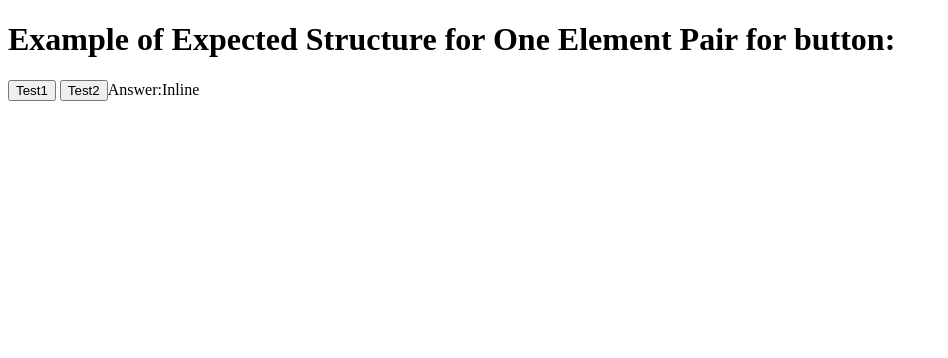
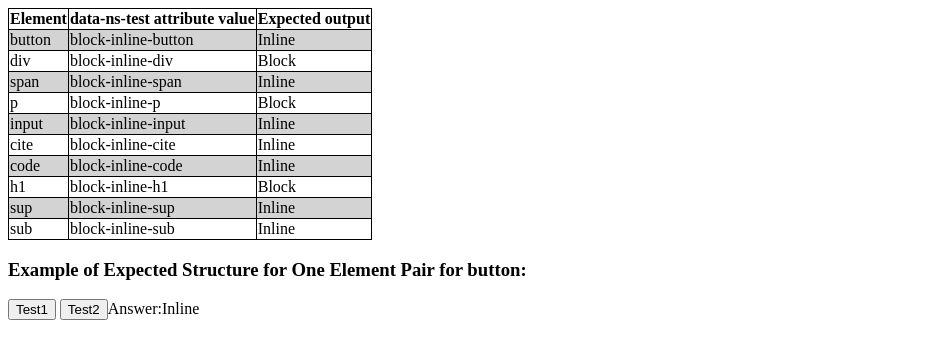
Before and after one commit to acciojob/block-or-inline-SarthakJoshi21, a website: page main.html in a window 1280 px wide. Shown: the whole page, without its empty margins (0-948 px from the left). Drawn offline with Linux system fonts and the light colour scheme.

Commit message:
created a submission

```diff
--- a/main.html
+++ b/main.html
@@ -10,8 +10,68 @@
 	<!-- the entire body must be written by student -->
     <script type="text/javascript" src="./script.js">
 </script>
+	<table>
+		<thead>
+			<tr>
+				<th class="first">Element</th>
+				<th class="first">data-ns-test attribute value</th>
+				<th class="first">Expected output</th>
+			</tr>
+		</thead>
+		<tbody>
+			<tr>
+				<td class="first1">button</td>
+				<td class="first1">block-inline-button</td>
+				<td class="first1">Inline</td>
+			</tr>
+			<tr>
+				<td class="first">div</td>
+				<td class="first">block-inline-div</td>
+				<td class="first">Block</td>
+			</tr>
+			<tr>
+				<td class="first1">span</td>
+				<td class="first1">block-inline-span</td>
+				<td class="first1">Inline</td>
+			</tr>
+			<tr>
+				<td class="first">p</td>
+				<td class="first">block-inline-p</td>
+				<td class="first">Block</td>
+			</tr>
+			<tr>
+				<td class="first1">input</td>
+				<td class="first1">block-inline-input</td>
+				<td class="first1">Inline</td>
+			</tr>
+			<tr>
+				<td class="first">cite</td>
+				<td class="first">block-inline-cite</td>
+				<td class="first">Inline</td>
+			</tr><tr>
+				<td class="first1">code</td>
+				<td class="first1">block-inline-code</td>
+				<td class="first1">Inline</td>
+			</tr>
+			<tr>
+				<td class=first>h1</td>
+				<td class="first">block-inline-h1</td>
+				<td class="first">Block</td>
+			</tr>
+			<tr>
+				<td class="first1">sup</td>
+				<td class="first1">block-inline-sup</td>
+				<td class="first1">Inline</td>
+			</tr>
+			<tr>
+				<td class="first">sub</td>
+				<td class="first">block-inline-sub</td>
+				<td class="first">Inline</td>
+			</tr>
+		</tbody>
+	</table>
 	<div>
-	<h1>Example of Expected Structure for One Element Pair for button:</h1>
+	<h3>Example of Expected Structure for One Element Pair for button:</h3>
 	<button type='button' data-ns-test="block-inline-button" ">Test1</button>
 	<button type="button" data-ns-test="block-inline-button">Test2</button>Answer:Inline
 	</div>
--- a/styles.css
+++ b/styles.css
@@ -1,2 +1,16 @@
 
 /* Your CSS Code here. */
+table{
+	border:1px solid black;
+    border-collapse:collapse;
+}
+tr{
+	border:1px solid black;
+}
+.first{
+	border:1px solid black;
+}
+.first1{
+	border:1px solid black;
+	background-color:lightgrey;
+}
```
